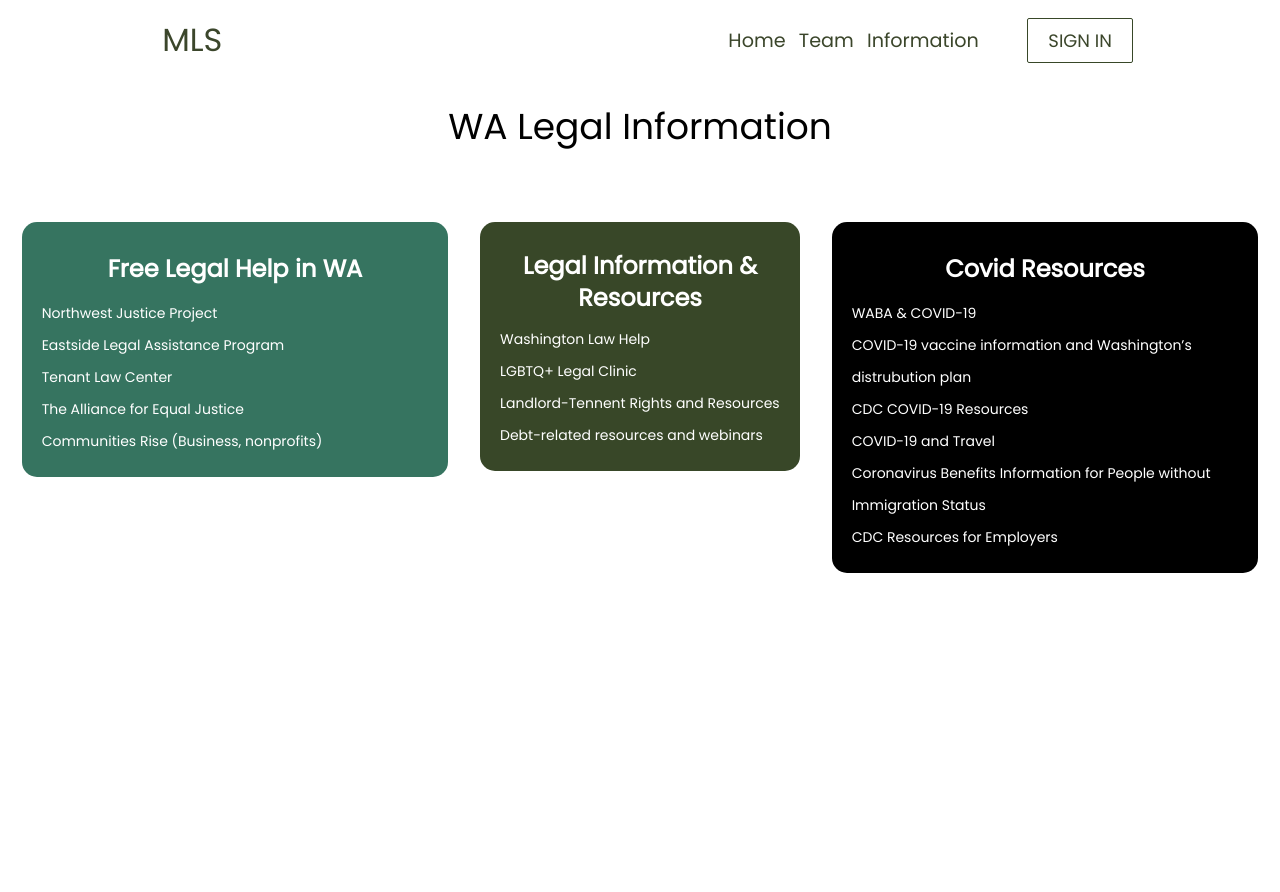
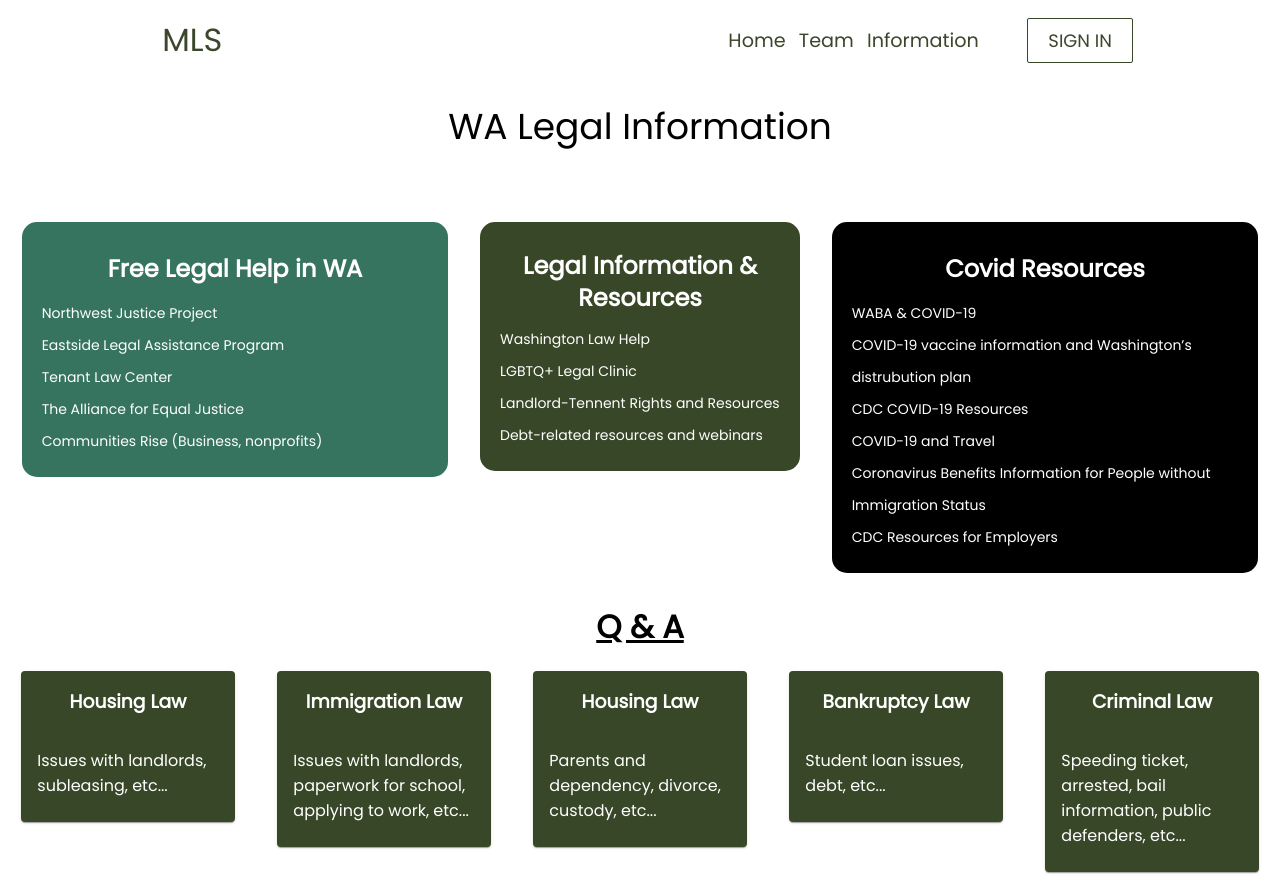
Before and after one commit to matchlawstudent/matchlawstudent, a React (Create React App) app: page /information in a window 1280 px wide. Before the commit the page ends 800 px from the top, so only its background shows below. Built offline with nearby package versions, Linux system fonts and the light colour scheme.

Commit message:
Adding Juno to team page

```diff
--- a/src/components/pages/InformationPage/Information.js
+++ b/src/components/pages/InformationPage/Information.js
@@ -3,8 +3,9 @@ import { Grid, } from '@material-ui/core'
 import IconButton from '@material-ui/core/IconButton'
 import './Information.css';
 import Resources from '../../../static/resources';
-
-
+import questionsAndAnswers from '../../../static/q-and-a';
+import Card from '@material-ui/core/Card';
+import CardContent from '@material-ui/core/CardContent';
 
 export default function Information() {
   return (
@@ -15,25 +16,44 @@ export default function Information() {
         justify="space-evenly"
         alignItems="flex-start"
         style={{marginBottom: "20px"}}>
-        <Grid item xs={12} sm={4} className="info-grid" id="info-grid-one">
+        <Grid item xs={12} sm={5} md={4} className="info-grid" id="info-grid-one">
             <h2 className="title">Free Legal Help in WA</h2>
             {Resources.freeLegalHelp.map((resource) => (
               <p key={resource.text} ><a  href={resource.link} className="link-style" target="_blank">{resource.text}</a></p>
             ))}
         </Grid>
-        <Grid item xs={12} sm={3} className="info-grid" id="info-grid-two">
+        <Grid item xs={12} sm={5} md={3} className="info-grid" id="info-grid-two">
             <h2 className="title">Legal Information & Resources</h2>
             {Resources.legalInfo.map((resource) => (
               <p key={resource.text} ><a href={resource.link} className="link-style" target="_blank">{resource.text}</a></p>
             ))}
         </Grid>
-        <Grid item xs={12} sm={4} className="info-grid" id="info-grid-three">
+        <Grid item xs={12} sm={12} md={4} className="info-grid" id="info-grid-three">
             <h2 className="title">Covid Resources</h2>
             {Resources.covidInfo.map((resource) => (
               <p key={resource.text}><a  href={resource.link} className="link-style" target="_blank">{resource.text}</a></p>
             ))}
         </Grid>
       </Grid>
+      <h1 style={{textDecoration: "underline", marginBottom: "20px"}}>Q & A</h1>
+      <Grid container
+      direction="row"
+      justify="space-around"
+      alignItems="flex-start"
+      style={{marginBottom: "20px"}}>
+          {
+            questionsAndAnswers.questionsAndAnswers.map((lawCat) => (
+              <Grid item xs={12} sm={6} md={2}>
+                <Card style={{  background: "#384728", color: "white",}}>
+                  <CardContent ><h3>{lawCat.name}</h3></CardContent>
+                  <CardContent style={{textAlign: "left"}}>
+                    {lawCat.description}
+                  </CardContent>
+                </Card>
+              </Grid>
+            ))
+          }
+      </Grid>
     </div>
   );
 }
--- a/src/components/pages/TeamPage/Team.css
+++ b/src/components/pages/TeamPage/Team.css
@@ -25,3 +25,7 @@
     text-align: left;
     font-size: 12px;
 }
+
+.team-card {
+    border: 2px #384728 solid;
+}
--- a/src/components/pages/TeamPage/Team.js
+++ b/src/components/pages/TeamPage/Team.js
@@ -7,20 +7,27 @@ import InstagramIcon from '@material-ui/icons/Instagram';
 import FacebookIcon from '@material-ui/icons/Facebook';
 import LinkedInIcon from '@material-ui/icons/LinkedIn';
 import IconButton from '@material-ui/core/IconButton'
+import Card from '@material-ui/core/Card';
+import CardActions from '@material-ui/core/CardActions';
+import CardContent from '@material-ui/core/CardContent';
+import CardMedia from '@material-ui/core/CardMedia';
 import './Team.css';
 
 
 
 export default function Team() {
   return (
-    <div className="root">
+    <div className="root" style={{ padding: 20 }}>
       <h1 className="team-header">Our Team</h1>
-      <Grid container spacing={0}
+      <Grid container spacing={4}
       alignItems="flex-start"
-      justify="center">
+      justify="space-evenly"
+      className="team-container">
         {TeamData.teamData.map((member) => (
-          <Grid item xs={12} sm={4} className="person" style={{marginBottom: "50px"}} key={member.name}>
-            <Avatar src={member.image} className="avatar" style={{width: "150px", height: "150px"}}></Avatar>
+          <Grid item  xs={12} sm={6} md={4} lg={3} xl={2} className="person" style={{marginBottom: "50px"}} key={member.name}>
+            <Card className="team-card">
+            <CardContent>
+              <Avatar src={member.image} className="avatar" style={{width: "200px", height: "200px"}}></Avatar>
               <p className="team-text">
               <span style={{fontWeight: "bold", fontSize: "15px"}}>{member.name}</span>
               <a href={member.linkedin} target="_blank">
@@ -31,6 +38,8 @@ export default function Team() {
               <br></br><br></br>
                 {member.bio}
               </p>
+            </CardContent>
+            </Card>
           </Grid>
         ))}
       </Grid>
--- /dev/null
+++ b/src/static/q-and-a.js
@@ -0,0 +1,114 @@
+export default {
+    questionsAndAnswers: [
+        {
+            name: "Housing Law",
+            description: "Issues with landlords, subleasing, etc...",
+            qa: [
+            {
+                    question: "Flower Hua",
+                    answer: "Flower"
+                },
+                {
+                    question: "Flower Hua",
+                    answer: "Flower"
+                },
+                {
+                    question: "Flower Hua",
+                    answer: "Flower"
+                },
+                {
+                    question: "Flower Hua",
+                    answer: "Flower"
+                }
+            ],
+        },
+        {
+            name: "Immigration Law",
+            description: "Issues with landlords, paperwork for school, applying to work, etc...",
+            qa: [
+            {
+                    question: "Flower Hua",
+                    answer: "Flower"
+                },
+                {
+                    question: "Flower Hua",
+                    answer: "Flower"
+                },
+                {
+                    question: "Flower Hua",
+                    answer: "Flower"
+                },
+                {
+                    question: "Flower Hua",
+                    answer: "Flower"
+                }
+            ],
+        },
+        {
+            name: "Housing Law",
+            description: "Parents and dependency, divorce, custody, etc...",
+            qa: [
+            {
+                    question: "Flower Hua",
+                    answer: "Flower"
+                },
+                {
+                    question: "Flower Hua",
+                    answer: "Flower"
+                },
+                {
+                    question: "Flower Hua",
+                    answer: "Flower"
+                },
+                {
+                    question: "Flower Hua",
+                    answer: "Flower"
+                }
+            ],
+        },
+        {
+            name: "Bankruptcy Law",
+            description: "Student loan issues, debt, etc...",
+            qa: [
+            {
+                    question: "Flower Hua",
+                    answer: "Flower"
+                },
+                {
+                    question: "Flower Hua",
+                    answer: "Flower"
+                },
+                {
+                    question: "Flower Hua",
+                    answer: "Flower"
+                },
+                {
+                    question: "Flower Hua",
+                    answer: "Flower"
+                }
+            ],
+        },
+        {
+            name: "Criminal Law",
+            description: "Speeding ticket, arrested, bail information, public defenders, etc...",
+            qa: [
+            {
+                    question: "Flower Hua",
+                    answer: "Flower"
+                },
+                {
+                    question: "Flower Hua",
+                    answer: "Flower"
+                },
+                {
+                    question: "Flower Hua",
+                    answer: "Flower"
+                },
+                {
+                    question: "Flower Hua",
+                    answer: "Flower"
+                }
+            ],
+        },
+    ]
+};
--- a/src/static/team-page-info.js
+++ b/src/static/team-page-info.js
@@ -3,6 +3,7 @@ import sam from '../images/sam.jpg';
 import khai from '../images/khai.jpg';
 import jason from '../images/jason.jpg';
 import crystal from '../images/crystal.jpg';
+import juno from '../images/juno.jpg';
 
 
 
@@ -22,6 +23,16 @@ export default {
             "I’m always excited to meet new people, listen to their stories, and seek the most interesting and efficient way to communicate.",
             linkedin: "https://www.linkedin.com/in/bing-crystal-bai/"
 
+        },
+        {
+            name: "Oyunomin Munkhkhurel",
+            image: juno,
+            bio: "Oyunomin Munkhkhurel is a senior year student in Application " +
+            "Development program at North Seattle College. Her studies include Web, " +
+            "Mobile, and Cloud application building as well as data science. She is " +
+            "still exploring many sides of computer science and enjoys building " +
+            "websites. In her free time, she is a portrait painter of furry friends",
+            linkedin: "https://www.linkedin.com/in/juno-munkhkhurel-35805a163/"
         },
         {
             name: "Jason Huang",
```
Also changed, not shown: src/components/pages/InformationPage/Information.css (line endings or trailing spaces), 1 other file (tests, documents, lock files or other folders). Lines whose indentation alone changed are shown as unchanged.
